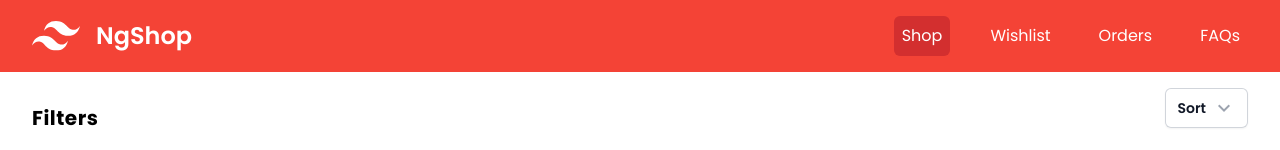
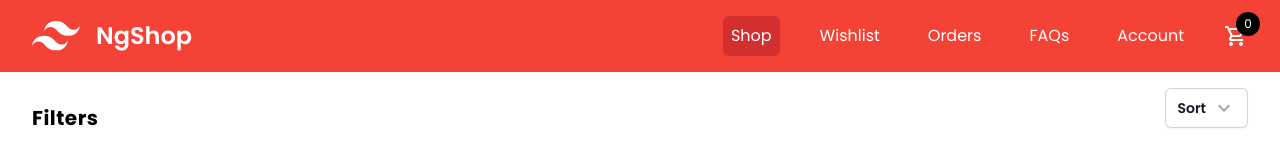
Before and after one commit to mohit-rathi176/angular-tailwind-demo-2, an Angular app: page / in a window 1280 px wide. Shown: the top 150 px of the page. Built offline with nearby package versions, Linux system fonts and the light colour scheme.

Commit message:
Add cart animation

```diff
--- a/src/app/app.module.ts
+++ b/src/app/app.module.ts
@@ -8,6 +8,7 @@ import { ProductsComponent } from './components/shop/products/products.component
 import { FooterComponent } from './components/footer/footer.component';
 import { FiltersComponent } from './components/shop/filters/filters.component';
 import { SortButtonComponent } from './components/shop/sort-button/sort-button.component';
+import { CartComponent } from './components/header/cart/cart.component';
 
 @NgModule({
   declarations: [
@@ -17,7 +18,8 @@ import { SortButtonComponent } from './components/shop/sort-button/sort-button.c
     ProductsComponent,
     FooterComponent,
     FiltersComponent,
-    SortButtonComponent
+    SortButtonComponent,
+    CartComponent
   ],
   imports: [
     BrowserModule
--- /dev/null
+++ b/src/app/components/header/cart/cart.component.html
@@ -0,0 +1,5 @@
+<div class="cursor-pointer relative">
+    <span class="block material-icons-outlined">shopping_cart</span>
+    <span *ngIf="!animate" class="absolute top-0 right-0 translate-x-[50%] -translate-y-[50%] h-[24px] w-[24px] flex items-center justify-center text-xs rounded-full bg-black text-white">{{ itemCount }}</span>
+    <span *ngIf="animate" class="absolute top-0 right-0 translate-x-[50%] -translate-y-[50%] h-[24px] w-[24px] flex items-center justify-center text-xs rounded-full bg-black text-white animate-ping" (animationend)="resetAnimation()">{{ itemCount }}</span>
+</div>
--- /dev/null
+++ b/src/app/components/header/cart/cart.component.ts
@@ -0,0 +1,33 @@
+import { Component, OnInit } from '@angular/core';
+import { SharedService } from 'src/app/services/shared.service';
+
+@Component({
+  selector: 'app-cart',
+  templateUrl: './cart.component.html',
+  styleUrls: ['./cart.component.scss']
+})
+export class CartComponent implements OnInit {
+
+  animate = false;
+  itemCount = 0;
+
+  constructor(private _sharedService: SharedService) { }
+
+  ngOnInit(): void {
+    this._sharedService.getCartSubject().subscribe({
+      next: () => {
+        this.triggerAnimation();
+      }
+    });
+  }
+
+  triggerAnimation(): void {
+    this.animate = true;
+    this.itemCount += 1;
+  }
+
+  resetAnimation(): void {
+    this.animate = false;
+  }
+
+}
--- a/src/app/components/header/header.component.html
+++ b/src/app/components/header/header.component.html
@@ -4,13 +4,15 @@
 			<img src="../../../assets/images/tailwind_logo.svg" alt="Logo" class="w-12 brightness-0 invert" />
 			<span class="text-2xl font-semibold">NgShop</span>
 		</div>
-		<nav>
+		<nav class="flex items-center gap-8">
 			<ul class="flex list-none gap-8 items-center no-underline">
 				<li class="rounded-md bg-[#D32F2F] overflow-clip"><a href="#" class="block p-2">Shop</a></li>
-				<li class="rounded-md hover:bg-[#D32F2F] overflow-clip"><a href="#" class="block p-2">Wishlist</a></li>
-				<li class="rounded-md hover:bg-[#D32F2F] overflow-clip"><a href="#" class="block p-2">Orders</a></li>
-				<li class="rounded-md hover:bg-[#D32F2F] overflow-clip"><a href="#" class="block p-2">FAQs</a></li>
+				<li class="rounded-md hover:bg-[#D32F2F] overflow-clip transition"><a href="#" class="block p-2">Wishlist</a></li>
+				<li class="rounded-md hover:bg-[#D32F2F] overflow-clip transition"><a href="#" class="block p-2">Orders</a></li>
+				<li class="rounded-md hover:bg-[#D32F2F] overflow-clip transition"><a href="#" class="block p-2">FAQs</a></li>
+				<li class="rounded-md hover:bg-[#D32F2F] overflow-clip transition"><a href="#" class="block p-2">Account</a></li>
 			</ul>
+			<app-cart />
 		</nav>
 	</div>
 </header>
--- a/src/app/components/shop/products/products.component.html
+++ b/src/app/components/shop/products/products.component.html
@@ -19,7 +19,7 @@
 					<p class="text-gray-700">{{ product.description }}</p>
 				</div>
 				<div class="p-4">
-					<button class="w-full flex items-center justify-center gap-2 p-2 rounded-md border border-[#F44336] text-[#F44336] bg-white hover:bg-[#F44336] hover:text-white">
+					<button class="w-full flex items-center justify-center gap-2 p-2 rounded-md border border-[#F44336] text-[#F44336] bg-white hover:bg-[#F44336] hover:text-white transition" (click)="addToCart()">
 						<span class="material-icons-outlined">add_shopping_cart</span>
 						Add to Cart
 					</button>
--- a/src/app/components/shop/products/products.component.ts
+++ b/src/app/components/shop/products/products.component.ts
@@ -1,5 +1,6 @@
 import { Component } from '@angular/core';
 import { IProduct } from 'src/app/models/product.model';
+import { SharedService } from 'src/app/services/shared.service';
 
 @Component({
   selector: 'app-products',
@@ -75,4 +76,10 @@ export class ProductsComponent {
     },
   ];
 
+  constructor(private _sharedService: SharedService) { }
+
+  addToCart(): void {
+    this._sharedService.addToCart();
+  }
+
 }
--- /dev/null
+++ b/src/app/services/shared.service.ts
@@ -0,0 +1,19 @@
+import { Injectable } from '@angular/core';
+import { Subject } from 'rxjs';
+
+@Injectable({
+  providedIn: 'root'
+})
+export class SharedService {
+
+  private cartClicked = new Subject<void>();
+
+  addToCart(): void {
+    this.cartClicked.next();
+  }
+
+  getCartSubject(): Subject<void> {
+    return this.cartClicked;
+  }
+
+}
--- a/tailwind.config.js
+++ b/tailwind.config.js
@@ -4,7 +4,16 @@ module.exports = {
     "./src/**/*.{html,ts}"
   ],
   theme: {
-    extend: {},
+    extend: {
+      animation: {
+        'ping': `ping 1s cubic-bezier(0, 0, 0.2, 1)`
+      },
+      keyframes: {
+        ping: {
+          '75%, 100%': { transform: 'scale(2)', transform: 'translate-x(50%)', transform: 'translate-y(`-50%)', opacity: 0 }
+        }
+      }
+    },
   },
   plugins: [],
 }
```
Also changed, not shown: src/app/components/header/cart/cart.component.scss (added).
